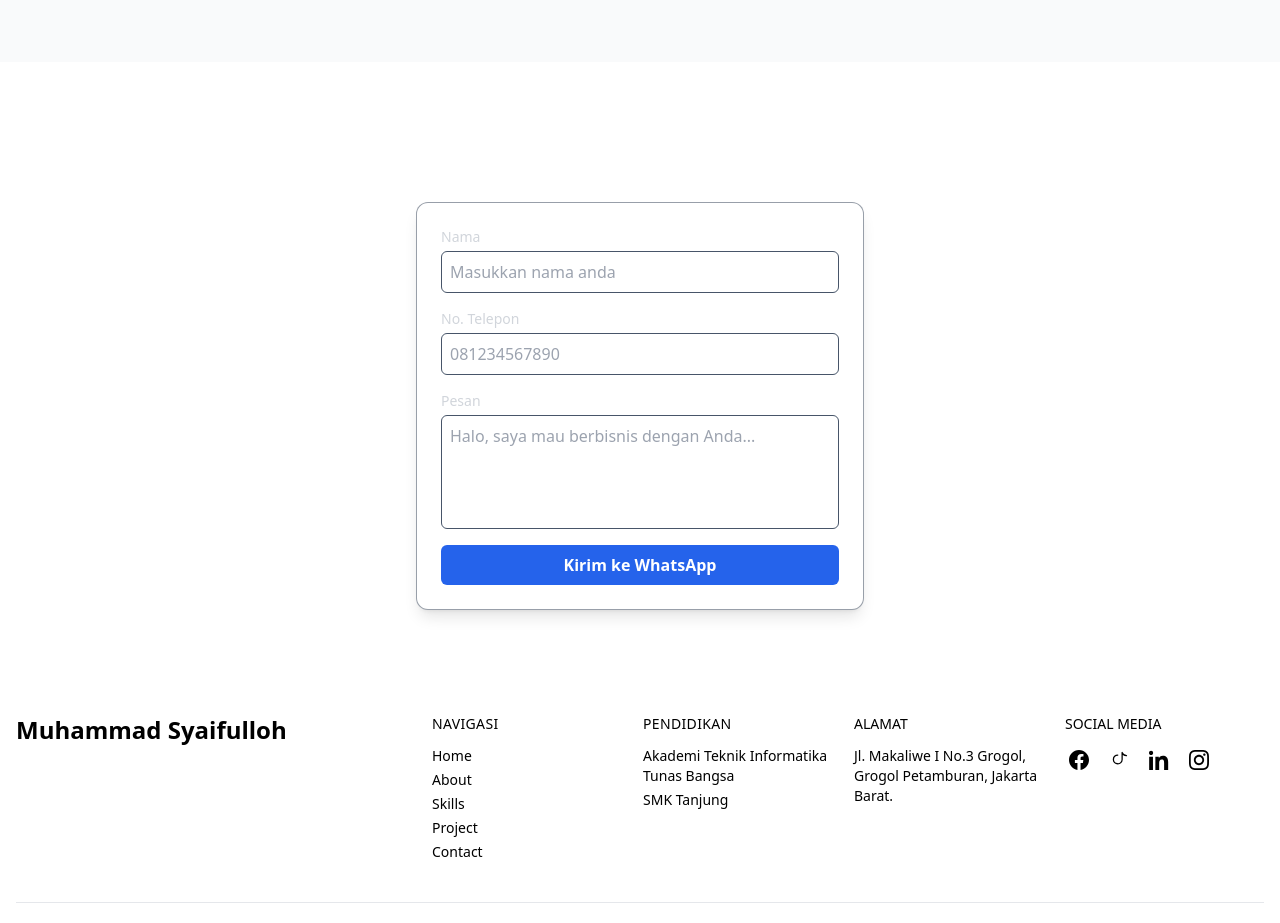
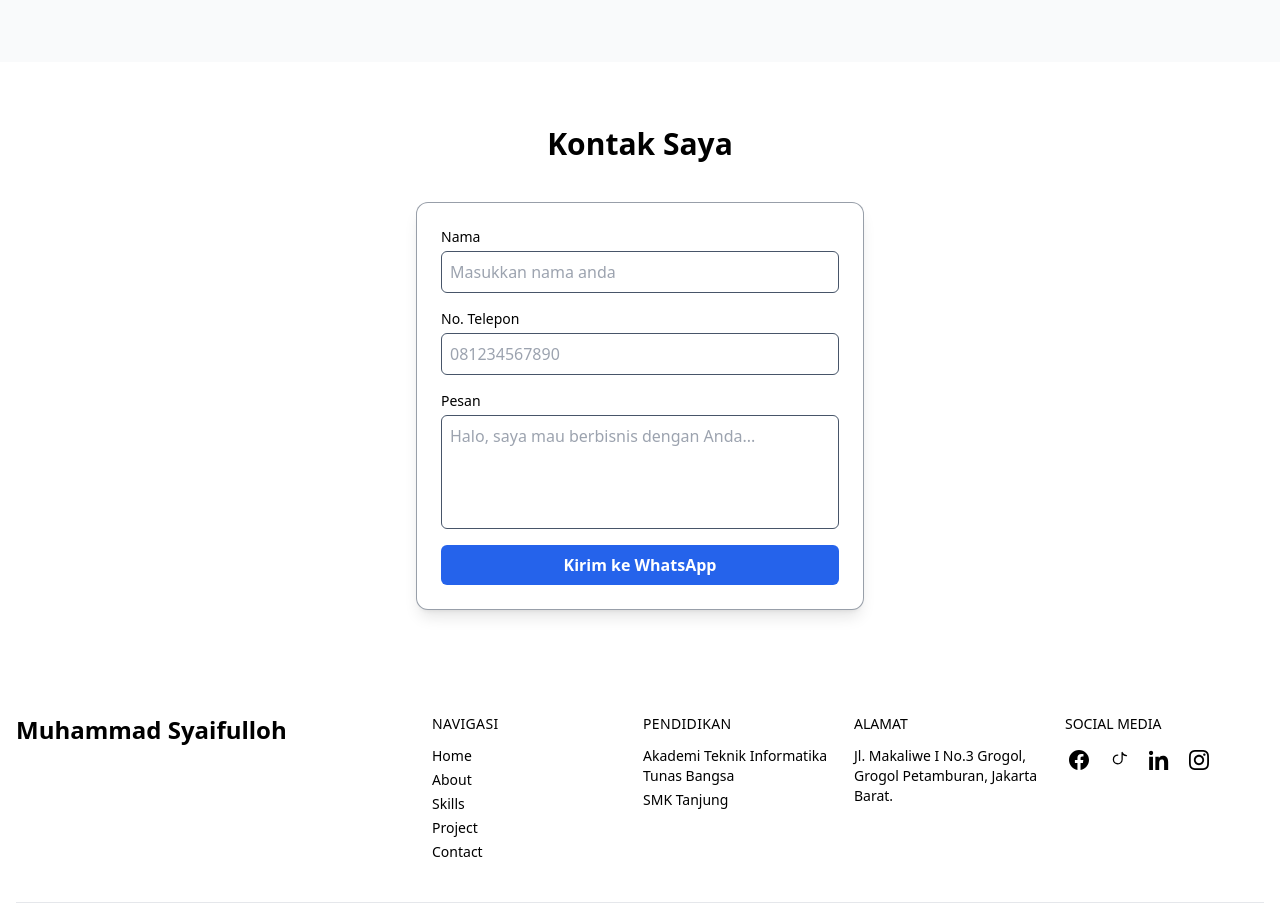
Before and after one commit to Ipul1122/portfolio, a Next.js app: page / in a window 1280 px wide. Shown: the part 2842-3765 px from the top of the page. Built offline with nearby package versions, Linux system fonts and the light colour scheme.

Commit message:
update perubahan

```diff
--- a/src/components/Contact.jsx
+++ b/src/components/Contact.jsx
@@ -26,7 +26,7 @@ return (
     className="py-16 bg-gradient-to-br bg:white dark:bg-gradient-to-br dark:from-slate-900 dark:via-gray-900 dark:to-slate-800"
     >
     <div className="container mx-auto px-4">
-        <h2 className="text-3xl font-bold text-center mb-10 text-white dark:text-white">Kontak Saya</h2>
+        <h2 className="text-3xl font-bold text-center mb-10 text-black dark:text-white">Kontak Saya</h2>
 
         <div className="flex justify-center">
         <form
@@ -34,7 +34,7 @@ return (
             className="w-full max-w-md bg-white dark:bg-slate-700/50 backdrop-blur-sm border border-slate-700/50 p-6 rounded-xl shadow-lg space-y-4"
         >
             <div>
-            <label className="block text-sm font-medium text-gray-300 dark:text-white">Nama</label>
+            <label className="block text-sm font-medium text-black dark:text-white">Nama</label>
             <input
                 type="text"
                 name="nama"
@@ -42,12 +42,12 @@ return (
                 onChange={handleChange}
                 required
                 placeholder="Masukkan nama anda"
-                className="mt-1 block w-full p-2 bg-white dark:bg-slate-700/50 border border-slate-600 rounded-md text-white placeholder-gray-400 focus:outline-none focus:ring-2 focus:ring-blue-500 focus:border-transparent"
+                className="mt-1 block w-full p-2 bg-white dark:bg-slate-700/50 border border-slate-600 rounded-md text-black dark:text-white placeholder-gray-400 focus:outline-none focus:ring-2 focus:ring-blue-500 focus:border-transparent"
             />
             </div>
 
             <div>
-            <label className="block text-sm font-medium text-gray-300 dark:text-white">No. Telepon</label>
+            <label className="block text-sm font-medium text-black dark:text-white">No. Telepon</label>
             <input
                 type="tel"
                 name="telepon"
@@ -56,12 +56,12 @@ return (
                 required
                 pattern="[0-9]+"
                 placeholder="081234567890"
-                className="mt-1 block w-full p-2 bg-white dark:bg-slate-700/50 border border-slate-600 rounded-md text-white placeholder-gray-400 focus:outline-none focus:ring-2 focus:ring-blue-500 focus:border-transparent"
+                className="mt-1 block w-full p-2 bg-white dark:bg-slate-700/50 border border-slate-600 rounded-md text-black dark:text-white placeholder-gray-400 focus:outline-none focus:ring-2 focus:ring-blue-500 focus:border-transparent"
             />
             </div>
 
             <div>
-            <label className="block text-sm font-medium text-gray-300 dark:text-white">Pesan</label>
+            <label className="block text-sm font-medium text-black dark:text-white">Pesan</label>
             <textarea
                 name="pesan"
                 value={form.pesan}
@@ -69,7 +69,7 @@ return (
                 required
                 rows="4"
                 placeholder="Halo, saya mau berbisnis dengan Anda..."
-                className="mt-1 block w-full p-2 bg-white dark:bg-slate-700/50 border border-slate-600 rounded-md text-white placeholder-gray-400 focus:outline-none focus:ring-2 focus:ring-blue-500 focus:border-transparent resize-none"
+                className="mt-1 block w-full p-2 bg-white dark:bg-slate-700/50 border border-slate-600 rounded-md text-black dark:text-white placeholder-gray-400 focus:outline-none focus:ring-2 focus:ring-blue-500 focus:border-transparent resize-none"
             ></textarea>
             </div>
 
--- a/src/components/Footer.jsx
+++ b/src/components/Footer.jsx
@@ -79,7 +79,7 @@ return (
 			</div>
 		</div>
 	</div>
-	<div className="py-6 text-sm text-center dark:text-gray-600">
+	<div className="py-6 text-sm text-center text-black dark:text-white">
 		© {new Date().getFullYear()} Muhammad Syaifulloh. All rights reserved.
 </div>
 
--- a/src/components/Hero.jsx
+++ b/src/components/Hero.jsx
@@ -34,7 +34,8 @@ return (
 
         <div className="flex gap-4">
             <a
-            href="#contact"
+            href="muhammad-syaifulloh.pdf"
+            target='_blank'
             className="bg-blue-600 text-white px-5 py-2 rounded-md font-medium hover:bg-blue-700 transition"
             >
             My Resume
```
